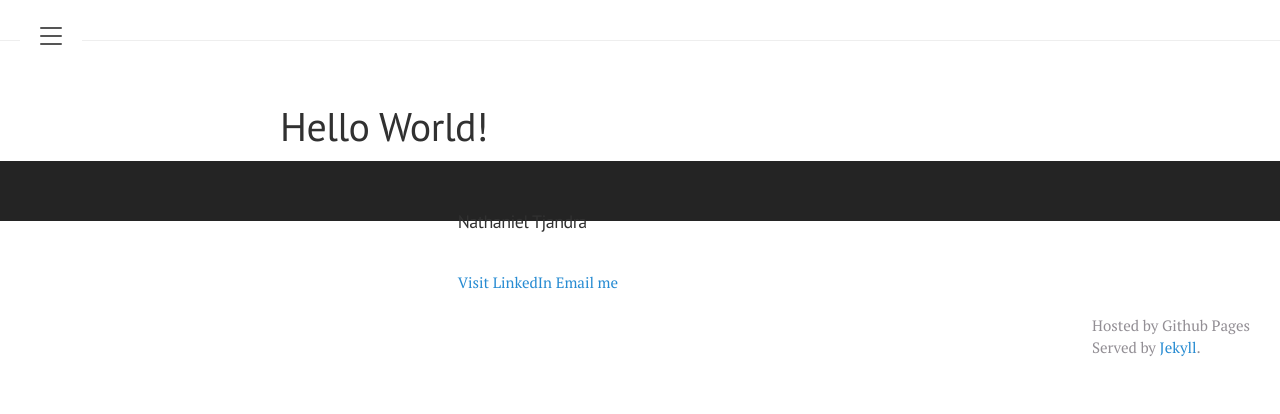
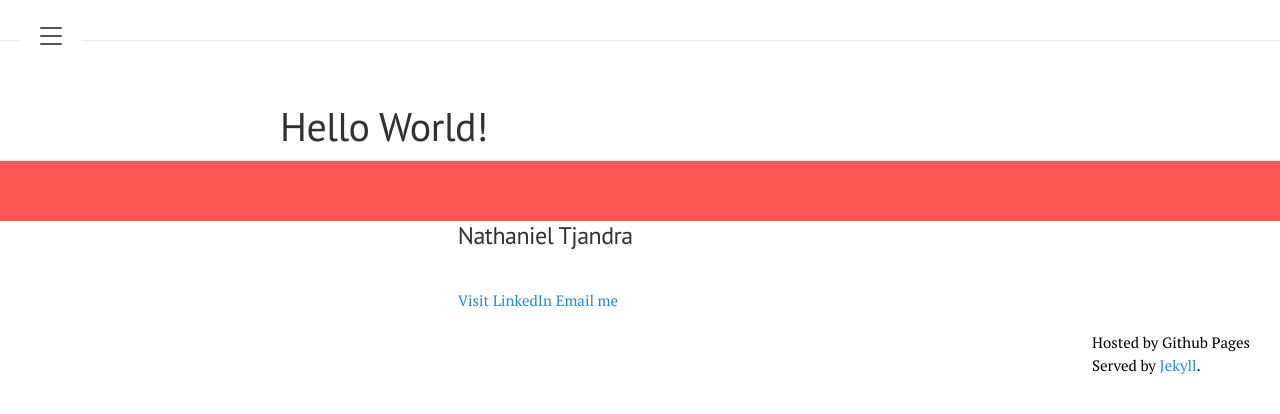
Before and after one commit to ntjandra/ntjandra.github.io, a Jekyll site: the page built from index.html, in a window 1280 px wide. Shown: the top 414 px of the page. Built offline with Jekyll 4.4.1, drawn with Linux system fonts in a browser that asks for light colours.

Commit message:
Played around with colors and margins

```diff
--- a/assets/css/footer.css
+++ b/assets/css/footer.css
@@ -2,17 +2,18 @@
  * Site footer for classes used in footer.html
  */
  .site-footer {
-    background: #242424;
+    background: #ff5656;
     padding: 30px 0;
 }
 
 .footer-heading {
-    font-size: 18px;
+    font-size: 24px;
+    margin-top: 30px;
     margin-bottom: 15px;
 }
 
 .footer-host {
-    color: #928E94;
+    color: #000;
     float: right;
 }
 
@@ -24,7 +25,7 @@
 
 .footer-col-wrapper {
     font-size: 15px;
-    color: #eee;
+    color: #000;
     margin-left: 15px;
 }
 
```
